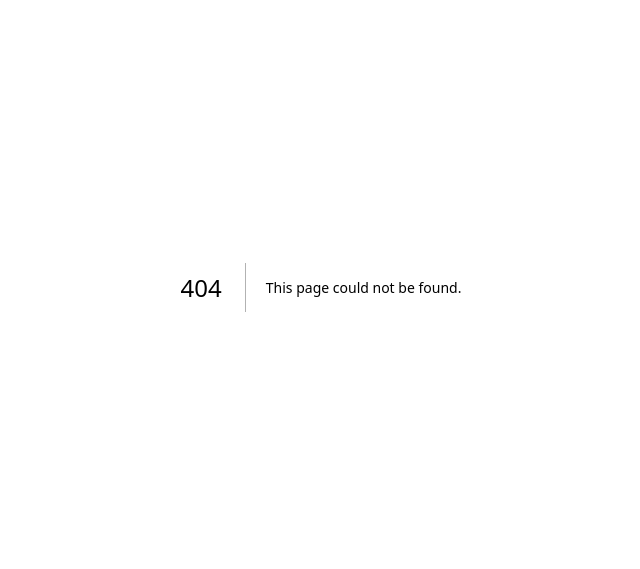
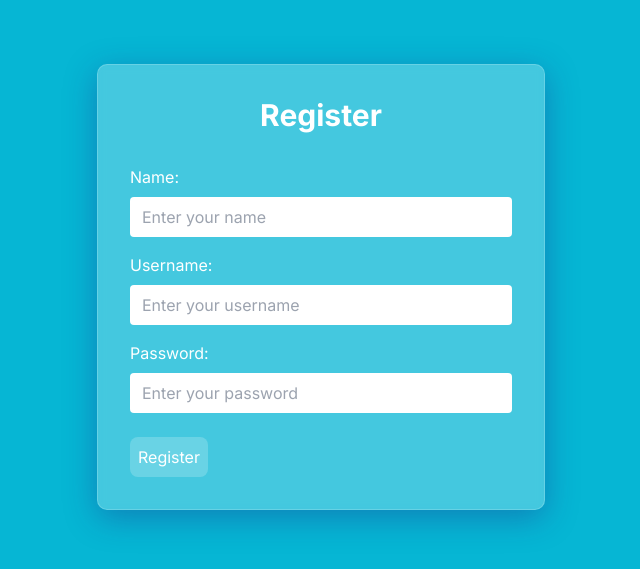
Before and after one commit to AlexGrim12/Study, a Next.js app: page /register in a window 1280 px wide. Before the commit this address had no page. Shown: the part 113-682 px from the top of the page, without its empty margins (319-959 px from the left). Built offline with nearby package versions, Linux system fonts and the light colour scheme.

Commit message:
chore: Update background color class in WFriends page

```diff
--- /dev/null
+++ b/src/app/register/page.tsx
@@ -0,0 +1,96 @@
+'use client'
+import Link from 'next/link'
+import { SetStateAction, useState } from 'react'
+
+export default function Register() {
+  const [name, setName] = useState('')
+  const [username, setUsername] = useState('')
+  const [password, setPassword] = useState('')
+
+  const handleNameChange = (e: {
+    target: { value: SetStateAction<string> }
+  }) => {
+    setName(e.target.value)
+  }
+
+  const handleUsernameChange = (e: {
+    target: { value: SetStateAction<string> }
+  }) => {
+    setUsername(e.target.value)
+  }
+
+  const handlePasswordChange = (e: {
+    target: { value: SetStateAction<string> }
+  }) => {
+    setPassword(e.target.value)
+  }
+
+  const handleSubmit = (e: { preventDefault: () => void }) => {
+    e.preventDefault()
+    // Aquí puedes agregar la lógica para registrar al usuario
+  }
+
+  return (
+    <div className="min-h-screen bg-cyan-500 flex justify-center items-center">
+      <div
+        className="bg-white p-8 rounded-md shadow-md w-full max-w-md"
+        style={{
+          background: 'rgba( 255, 255, 255, 0.25 )',
+          boxShadow: '0 8px 32px 0 rgba( 31, 38, 135, 0.37 )',
+          backdropFilter: 'blur( 4px )',
+          WebkitBackdropFilter: 'blur( 4px )',
+          borderRadius: '10px',
+          border: '1px solid rgba( 255, 255, 255, 0.18 )',
+        }}
+      >
+        <h1 className="text-3xl font-bold text-white text-center mb-8">
+          Register
+        </h1>
+        <form onSubmit={handleSubmit}>
+          <div className="mb-4">
+            <label htmlFor="name" className="block text-white mb-2">
+              Name:
+            </label>
+            <input
+              type="text"
+              id="name"
+              value={name}
+              onChange={handleNameChange}
+              className="w-full px-3 py-2 rounded bg-white-700 text-zinc-900"
+              placeholder="Enter your name"
+            />
+          </div>
+          <div className="mb-4">
+            <label htmlFor="username" className="block text-white mb-2">
+              Username:
+            </label>
+            <input
+              type="text"
+              id="username"
+              value={username}
+              onChange={handleUsernameChange}
+              className="w-full px-3 py-2 rounded bg-white-700 text-zinc-900"
+              placeholder="Enter your username"
+            />
+          </div>
+          <div className="mb-6">
+            <label htmlFor="password" className="block text-white mb-2">
+              Password:
+            </label>
+            <input
+              type="password"
+              id="password"
+              value={password}
+              onChange={handlePasswordChange}
+              className="w-full px-3 py-2 rounded bg-white-700 text-zinc-900"
+              placeholder="Enter your password"
+            />
+          </div>
+          <button className="text-white rounded-lg bg-white bg-opacity-20 p-2 hover:bg-white hover:bg-opacity-30 transition duration-300 ease-in-out cursor-pointer">
+            <Link href="/dashboard">Register</Link>
+          </button>
+        </form>
+      </div>
+    </div>
+  )
+}
--- a/src/app/upload/page.tsx
+++ b/src/app/upload/page.tsx
@@ -3,6 +3,7 @@ import React, { useState, useEffect } from 'react'
 import { MainLayout } from '../Layout/MainLayout'
 import { useRouter } from 'next/navigation'
 import axios from 'axios'
+import Link from 'next/link'
 
 const BASE_URL = 'http://localhost:5000' // Reemplaza con la URL de tu backend
 
@@ -13,11 +14,25 @@ interface TemplateData {
   course_id: number
 }
 
+// Define una interface para los cursos
+interface Course {
+  id: number
+  name: string
+}
+
+// Arreglo de cursos de ejemplo, reemplaza con tus datos reales
+const courses: Course[] = [
+  { id: 1, name: 'Ecuaciones Diferenciales' },
+  { id: 2, name: 'Probabilidad' },
+  { id: 3, name: 'Matemáticas Avanzadas' },
+  // Agrega más cursos...
+]
+
 export default function Upload() {
   const navigation = useRouter()
   const [name, setName] = useState('')
   const [notionUrl, setNotionUrl] = useState('')
-  const [courseId, setCourseId] = useState<number>(0)
+  const [selectedCourse, setSelectedCourse] = useState<Course | null>(null) // Guarda el curso seleccionado
   const [userId, setUserId] = useState<number>(0)
 
   useEffect(() => {
@@ -30,11 +45,15 @@ export default function Upload() {
   const handleSubmit = async (e: React.FormEvent<HTMLFormElement>) => {
     e.preventDefault()
     try {
+      if (!selectedCourse) {
+        alert('Por favor, selecciona un curso')
+        return
+      }
       const templateData: TemplateData = {
         user_id: userId,
         name,
         notion_url: notionUrl,
-        course_id: courseId,
+        course_id: selectedCourse.id, // Usa el id del curso seleccionado
       }
 
       const response = await axios.post(
@@ -54,7 +73,7 @@ export default function Upload() {
       <div className="flex flex-col items-center justify-center">
         <h1 className="text-white font-bold text-4xl mb-4">Subir</h1>
         <p className="text-white text-lg mb-8 max-w-md">
-          Sube tus archivos a la nube
+          Sube tus archivos para compartirlos
         </p>
         <form
           onSubmit={handleSubmit}
@@ -87,23 +106,33 @@ export default function Upload() {
             />
           </div>
           <div className="mb-4">
-            <label htmlFor="courseId" className="block text-gray-700 mb-2">
-              ID del curso:
+            <label htmlFor="course" className="block text-gray-700 mb-2">
+              Nombre del curso:
             </label>
-            <input
-              type="number"
-              id="courseId"
-              value={courseId}
-              onChange={(e) => setCourseId(parseInt(e.target.value, 10))}
+            <select
+              id="course"
+              value={selectedCourse?.id || ''} // Muestra el id del curso seleccionado
+              onChange={(e) => {
+                const selectedCourseId = parseInt(e.target.value, 10)
+                setSelectedCourse(
+                  courses.find((c) => c.id === selectedCourseId) || null
+                )
+              }}
               className="w-full px-3 py-2 rounded bg-gray-100 text-gray-700"
-              placeholder="ID del curso"
-            />
+            >
+              <option value="">Selecciona un curso</option>
+              {courses.map((course) => (
+                <option key={course.id} value={course.id}>
+                  {course.name}
+                </option>
+              ))}
+            </select>
           </div>
           <button
             type="submit"
             className="bg-blue-500 hover:bg-blue-700 text-white font-bold py-2 px-4 rounded focus:outline-none focus:shadow-outline"
           >
-            Subir
+            <Link href="/dashboard">Subir</Link>
           </button>
         </form>
       </div>
--- a/src/app/wfriends/page.tsx
+++ b/src/app/wfriends/page.tsx
@@ -35,7 +35,7 @@ export default function WFriends() {
   ]
 
   return (
-    <div className="bg-black min-h-screen flex flex-col">
+    <div className="bg-zinc-900 min-h-screen flex flex-col">
       <div className="col-span-2 bg-white rounded-md p-4 bg-opacity-60 m-3">
         <h2 className="text-gray-800 font-bold mb-2">Últimos resúmenes</h2>
         <div className="grid grid-cols-3 gap-2 ">
```
